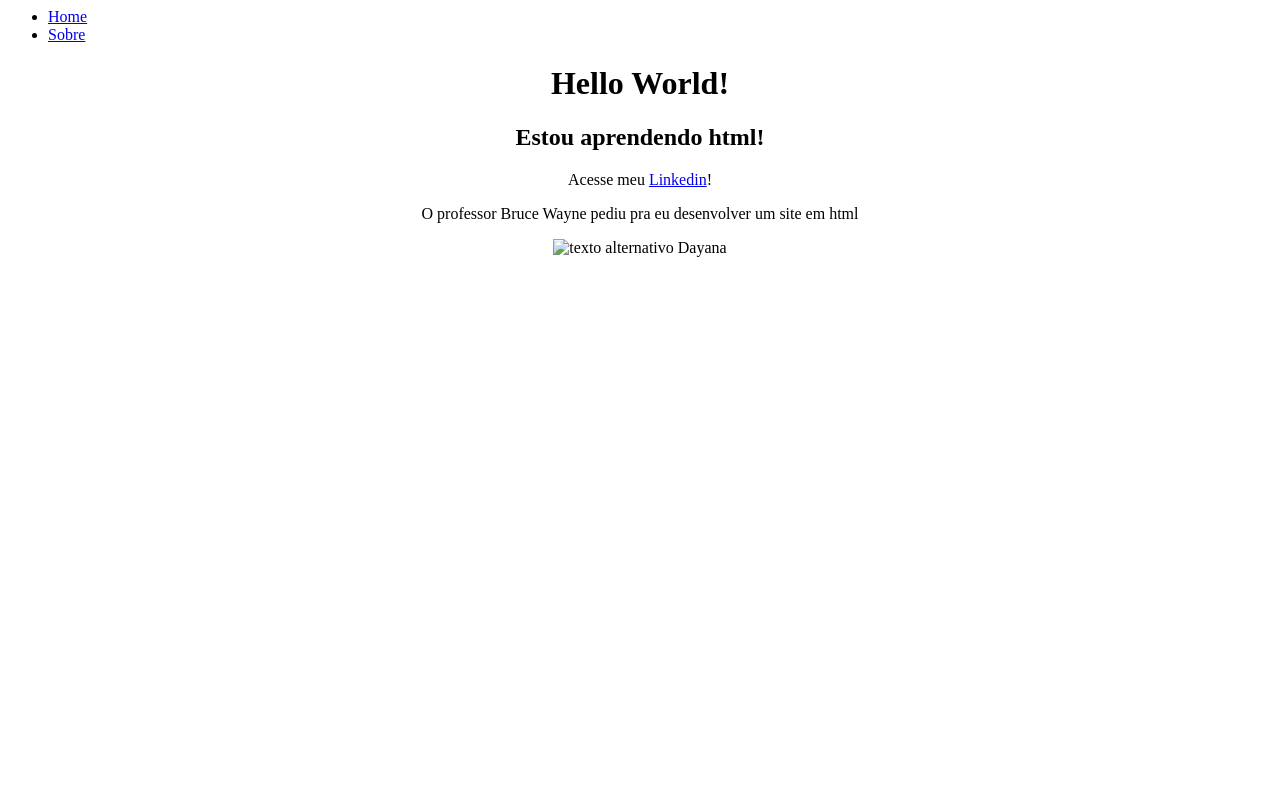
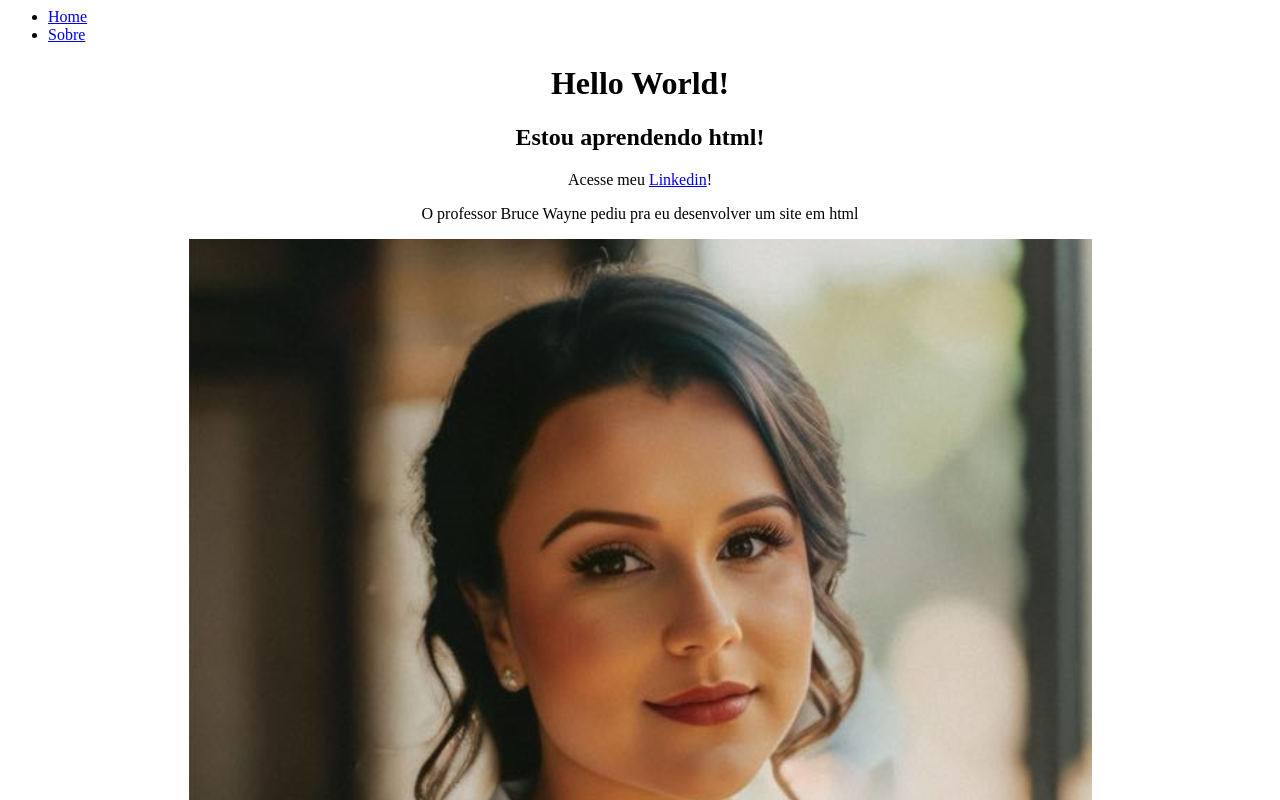
Before and after one commit to ynatividade/dayana_site, a plain HTML site: page index.html in a window 1280 px wide. Shown: the top 800 px of the page. Drawn offline with Linux system fonts and the light colour scheme.

Commit message:
Update index.html

```diff
--- a/index.html
+++ b/index.html
@@ -12,5 +12,5 @@
 <h2 align="center">Estou aprendendo html!</h2>
 <p align="center">Acesse meu <a href="https://www.linkedin.com/in/dayana-lima-71380221b/">Linkedin</a>!</p>
 <p align="center">O professor Bruce Wayne pediu pra eu desenvolver um site em html</p>
-<p align="center"><img src ="dayna.png" title="Dayana" alt="texto alternativo Dayana"></p>
+<p align="center"><img src ="dayana.png" title="Dayana" alt="texto alternativo Dayana"></p>
 </body>
```
